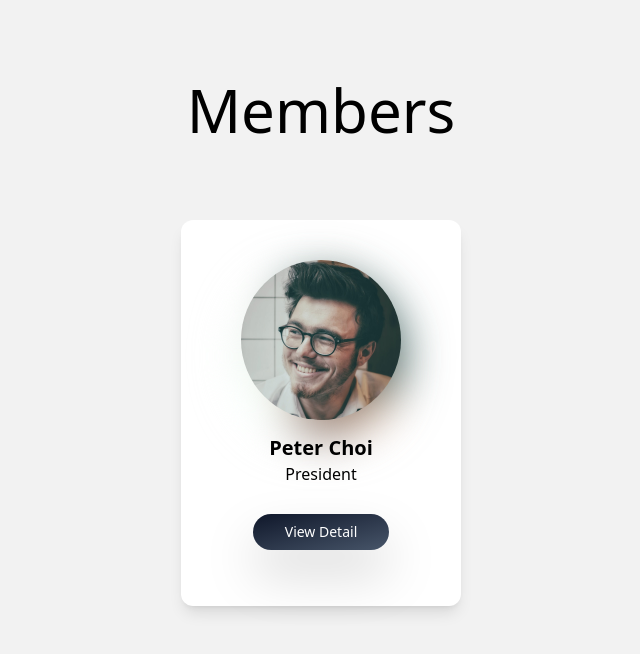
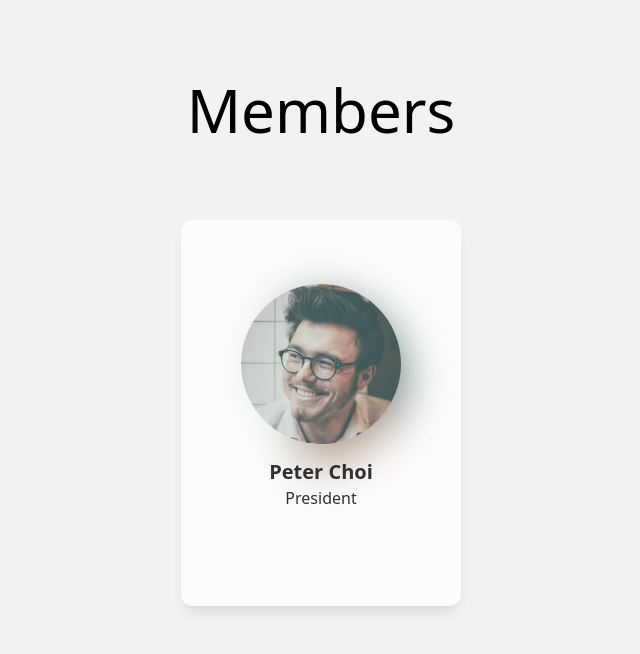
Before and after one commit to tubi55/ex-tailwind, a React (Vite) app: page / in a window 1280 px wide. Shown: the top 654 px of the page, without its empty margins (319-959 px from the left). Built offline with nearby package versions, Linux system fonts and the light colour scheme.

Commit message:
호버시 전환 모션 및 반복 애니메이션 적용

```diff
--- a/src/components/Btn.jsx
+++ b/src/components/Btn.jsx
@@ -1,6 +1,6 @@
 function Btn() {
   return (
-    <button className="px-8 py-2 mb-4 text-sm text-white rounded-full bg-gradient-to-br from-slate-900 to-slate-600 drop-shadow-2xl">
+    <button className="px-8 py-2 mb-4 text-sm text-white transition scale-150 rounded-full opacity-0 bg-gradient-to-br from-slate-900 to-slate-600 drop-shadow-2xl group-hover:opacity-100 group-hover:scale-100">
       View Detail
     </button>
   );
--- a/src/components/Card.jsx
+++ b/src/components/Card.jsx
@@ -1,10 +1,12 @@
 import Btn from "./Btn";
 import Info from "./Info";
+import MotionBg from "./MotionBg";
 import Thumbnail from "./Thumbnail";
 
 function Card() {
   return (
-    <article className="relative w-[280px] bg-white px-10 py-10 m-auto mb-10 text-center rounded-xl shadow-lg">
+    <article className="group relative w-[280px] bg-white px-10 m-auto mb-10 text-center rounded-xl shadow-lg pt-16 pb-4 opacity-80 transition-all hover:opacity-100 hover:pt-10 hover:pb-10">
+      <MotionBg />
       <Thumbnail />
       <Info />
       <Btn />
--- /dev/null
+++ b/src/components/MotionBg.jsx
@@ -0,0 +1,7 @@
+function MotionBg() {
+  return (
+    <div className="absolute top-0 left-0 opacity-50 bg-inherit size-full group-hover:animate-ping rounded-xl"></div>
+  );
+}
+
+export default MotionBg;
```
